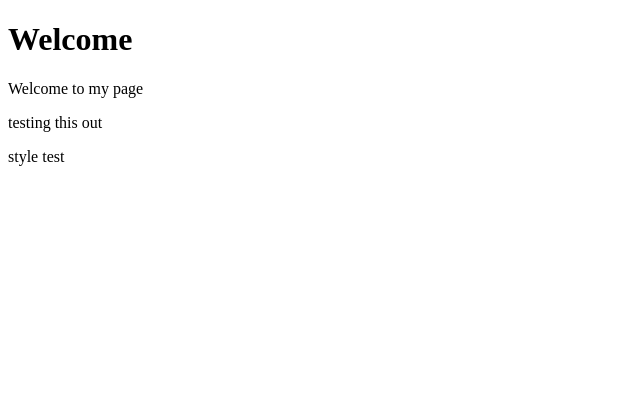
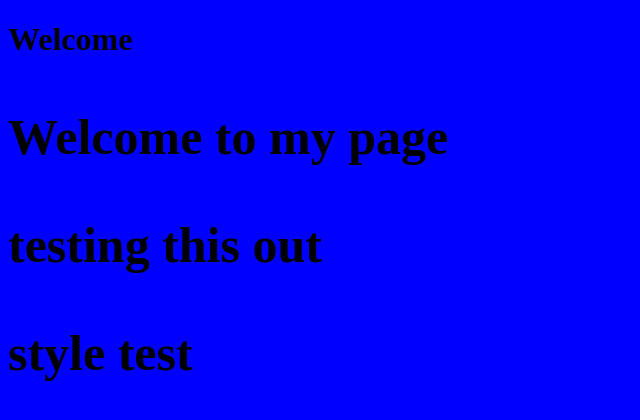
Before and after one commit to georgezervos-tech/portfolio, a plain HTML site: page index.html in a window 1280 px wide. Shown: the whole page, without its empty margins (0-640 px from the left). Drawn offline with Linux system fonts and the light colour scheme; the site is published under a folder, as on GitHub Pages, so addresses that start at the root find nothing.

Commit message:
Update index.html
css

```diff
--- a/index.html
+++ b/index.html
@@ -1,6 +1,7 @@
 <!DOCTYPE html>
 <head>
-  <link rel="stylesheet" href="/portfolio/style.css">
+  <link rel="stylesheet" type="text/css" href="style.css">
+
 
 
 </head>
```
